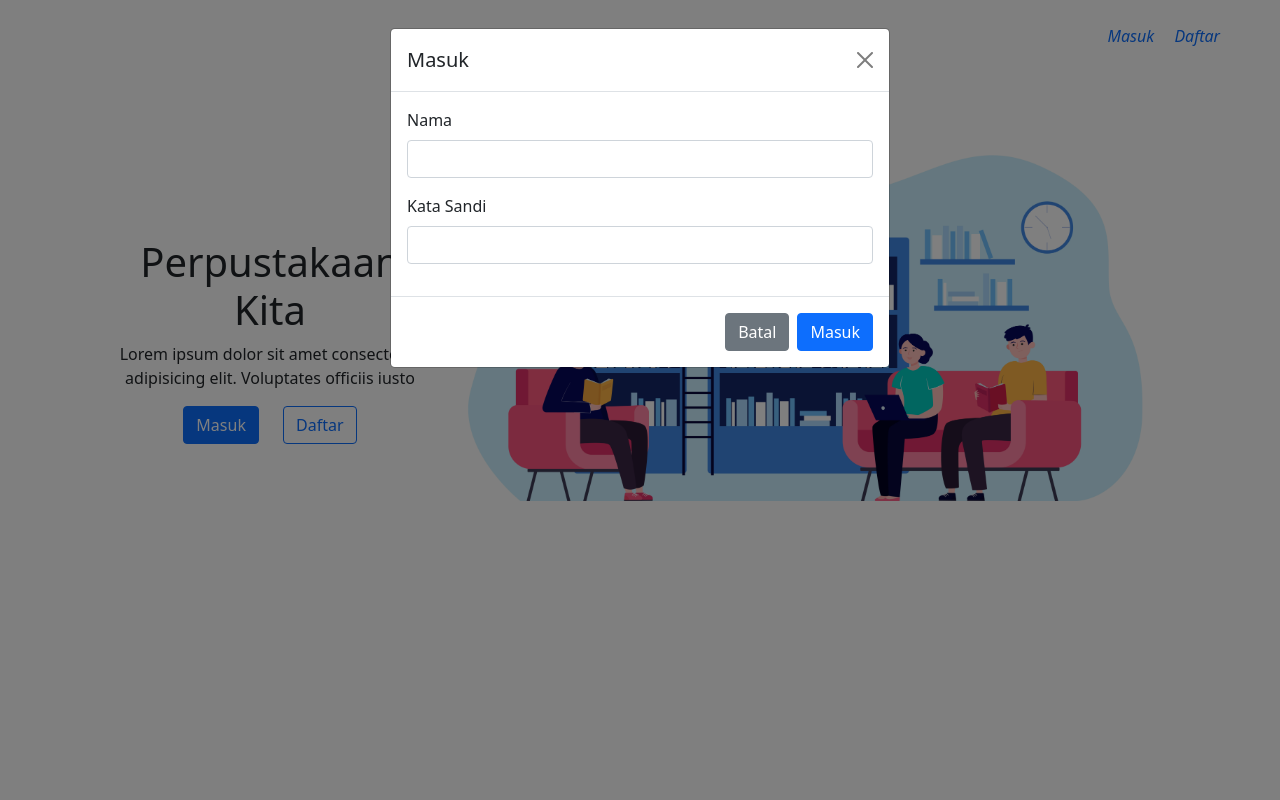
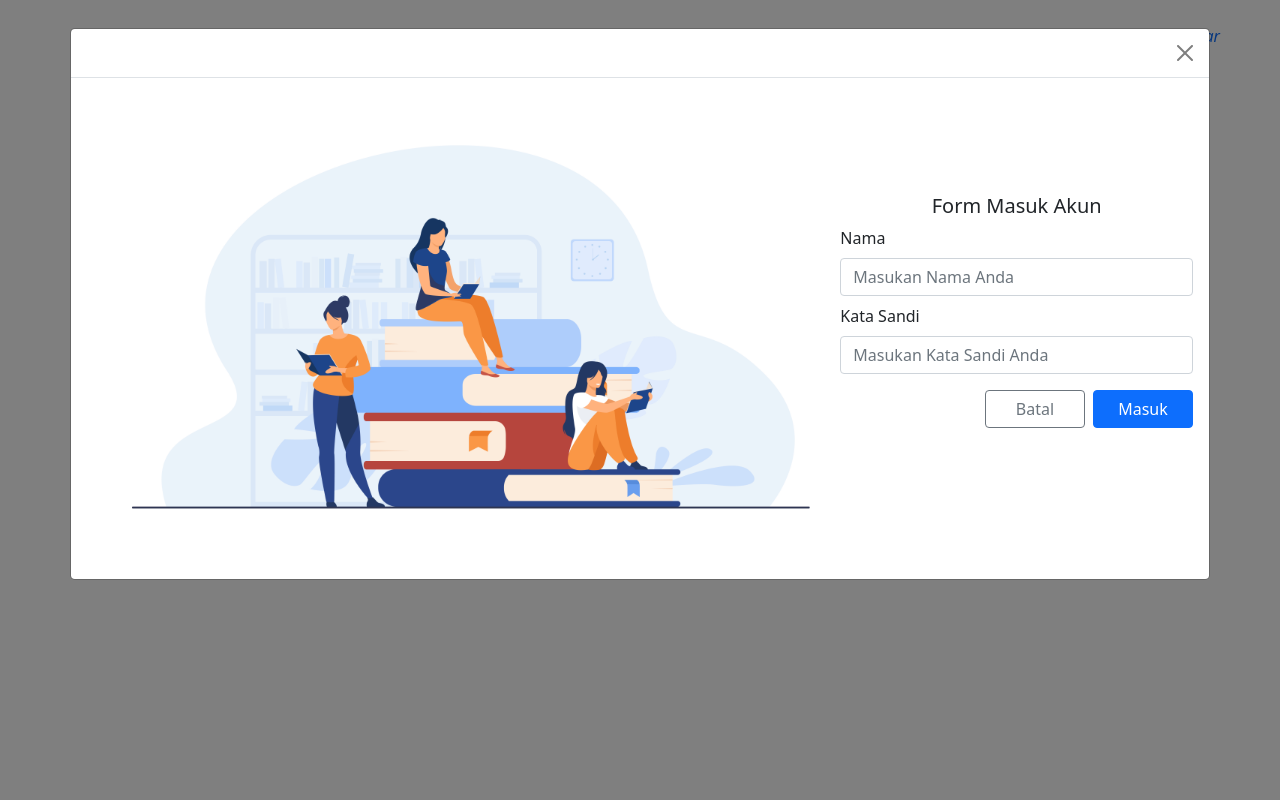
Before and after one commit to zainuddin25/perpustakaan, a CodeIgniter app: page /ukk/ in a window 1280 px wide, after a click on "Masuk". Run offline with CodeIgniter, Linux system fonts and the light colour scheme; some libraries are stand-ins or nearby versions.

Commit message:
fitur login 50%

```diff
--- a/application/controllers/Ukk.php
+++ b/application/controllers/Ukk.php
@@ -5,11 +5,32 @@ class Ukk extends CI_Controller {
 	public function index()
 	{
 		$this->load->view('perpustakaan/index');
-		// $this->load->view('perpustakaan/sidebar');
+		$temp_nama_masuk = $this->input->post("nama_masuk");
+		$nama_masuk = strtolower($temp_nama_masuk);
+		$temp_password_masuk = $this->input->post("password_masuk");
+		$password_masuk = md5($temp_password_masuk);
+		if ($this->input->post()) {
+			$temp = $this->db->query('SELECT * FROM user WHERE username ='.'"'.$nama_masuk.'"')->row_array();
+			if($temp["username"] == $nama_masuk){
+				if ($temp["password"] == $password_masuk) {
+						if($temp["role"] == "admin") {
+							echo "Iam Admin";
+						}else{
+							echo "Aku Siapa....";
+						}
+					}else{
+						echo "<div class='alert alert-danger alert-dismissible fade show col-6 mx-auto' role='alert'>";
+						echo "Kata sandi anda tidak cocok";
+						echo '<button type="button" class="btn-close" data-bs-dismiss="alert" aria-label="Close"></button>';
+						echo "</div>";
+					}
+			}else{
+				echo "<div class='alert alert-danger alert-dismissible fade show col-6 mx-auto' role='alert'>";
+				echo "Akun anda salah atau belum terdaftar";
+				echo '<button type="button" class="btn-close" data-bs-dismiss="alert" aria-label="Close"></button>';
+				echo "</div>";
+			}
+		}
 	}
 
-	public function login()
-	{
-		$this->load->view("perpustakaan/login");
-	}
 }
--- a/application/views/perpustakaan/index.php
+++ b/application/views/perpustakaan/index.php
@@ -51,59 +51,64 @@ if(isset($_POST["btn"]))
 
 
     <div class="modal fade" id="exampleModal" tabindex="-1" aria-labelledby="exampleModalLabel" aria-hidden="true">
-        <div class="modal-dialog">
+        <div class="modal-dialog modal-xl">
             <div class="modal-content">
                 <div class="modal-header">
-                    <h5 class="modal-title" id="exampleModalLabel">Masuk</h5>
                     <button type="button" class="btn-close" data-bs-dismiss="modal" aria-label="Close"></button>
                 </div>
                 <div class="modal-body">
-                    <form>
-                        <div class="mb-3">
-                            <label for="exampleInputEmail1" class="form-label">Nama</label>
-                            <input type="text" class="form-control" id="exampleInputEmail1" aria-describedby="emailHelp">
+                    <div class="row">
+                        <div class="col-8">
+                            <img src="asset/6263.jpg" alt="" style="width: 750px;">
                         </div>
-                        <div class="mb-3">
-                            <label for="exampleInputPassword1" class="form-label">Kata Sandi</label>
-                            <input type="password" class="form-control" id="exampleInputPassword1">
+                        <div class="col-4">
+                            <h5 class="text-center" style="margin-top:100px;">Form Masuk Akun</h5>
+                            <form method="post">
+                                <label for="" class="form-label">Nama</label>
+                                <input type="text" name="nama_masuk" class="form-control" placeholder="Masukan Nama Anda">
+                                <label for="" class="form-label mt-2">Kata Sandi</label>
+                                <input type="password" name="password_masuk" class="form-control mb-3" placeholder="Masukan Kata Sandi Anda">
+                                <div class="d-grid gap-2 d-md-flex justify-content-md-end">
+                                    <button type="submit" class="btn btn-outline-secondary" data-bs-dismiss="modal" style="width: 100px;">Batal</button>
+                                    <button type="submit" class="btn btn-primary" name="btn_masuk" style="width: 100px;">Masuk</button>
+                                </div>
+                            </form>
                         </div>
                     </div>
-                    <div class="modal-footer">
-                        <button type="button" class="btn btn-secondary" data-bs-dismiss="modal">Batal</button>
-                        <button type="button" class="btn btn-primary">Masuk</button>
-                    </form>
                 </div>
             </div>
         </div>
     </div>
 
     <div class="modal fade" id="exampleModal1" tabindex="-1" aria-labelledby="exampleModalLabel" aria-hidden="true">
-        <div class="modal-dialog">
+        <div class="modal-dialog modal-xl">
             <div class="modal-content">
                 <div class="modal-header">
-                    <h5 class="modal-title" id="exampleModalLabel">Masuk</h5>
                     <button type="button" class="btn-close" data-bs-dismiss="modal" aria-label="Close"></button>
                 </div>
                 <div class="modal-body">
-                    <form method="post">
-                        <div class="mb-3">
-                            <label for="exampleInputEmail1" class="form-label">Nama</label>
-                            <input type="text" class="form-control" id="exampleInputEmail1" aria-describedby="emailHelp">
+                    <div class="row">
+                        <div class="col-8">
+                            <img src="asset/6263.jpg" alt="" style="width: 750px;">
                         </div>
-                        <div class="mb-3">
-                            <label for="exampleInputEmail1" class="form-label">Email</label>
-                            <input type="text" class="form-control" id="exampleInputEmail1" aria-describedby="emailHelp">
+                        <div class="col-4">
+                            <h5 class="text-center" style="margin-top:75px;">Form Pendaftaran Akun</h5>
+                            <form method="post">
+                                <label for="" class="form-label">Nama</label>
+                                <input type="text" name="nama_daftar" class="form-control" placeholder="Masukan Nama Anda">
+                                <label class="form-label mt-2">Email</label>
+                                <input type="email" name="email_daftar" class="form-control" placeholder="Masukan Email Anda">
+                                <label for="" class="form-label mt-2">Kata Sandi</label>
+                                <input type="password" name="password_daftar" class="form-control mb-3" placeholder="Masukan Kata Sandi Anda">
+                                <input type="hidden" name="tanggal_daftar" value="<?php echo date('d - M - Y') ?>">
+                                <input type="hidden" name="role_daftar" value="2">
+                                <div class="d-grid gap-2 d-md-flex justify-content-md-end">
+                                    <button type="submit" class="btn btn-outline-secondary" data-bs-dismiss="modal" style="width: 100px;">Batal</button>
+                                    <button type="submit" class="btn btn-primary" name="btn_daftar" style="width: 100px;">Masuk</button>
+                                </div>
+                            </form>
                         </div>
-                        <div class="mb-3">
-                            <label for="exampleInputPassword1" class="form-label">Password</label>
-                            <input type="password" class="form-control" id="exampleInputPassword1">
-                        </div>
-                        <input type="hidden" name="tanggal" value="<?php echo date('d - M - Y') ?>">
                     </div>
-                    <div class="modal-footer">
-                        <button type="button" class="btn btn-secondary" data-bs-dismiss="modal">Batal</button>
-                        <button type="button" class="btn btn-primary">Masuk</button>
-                    </form>
                 </div>
             </div>
         </div>
```
